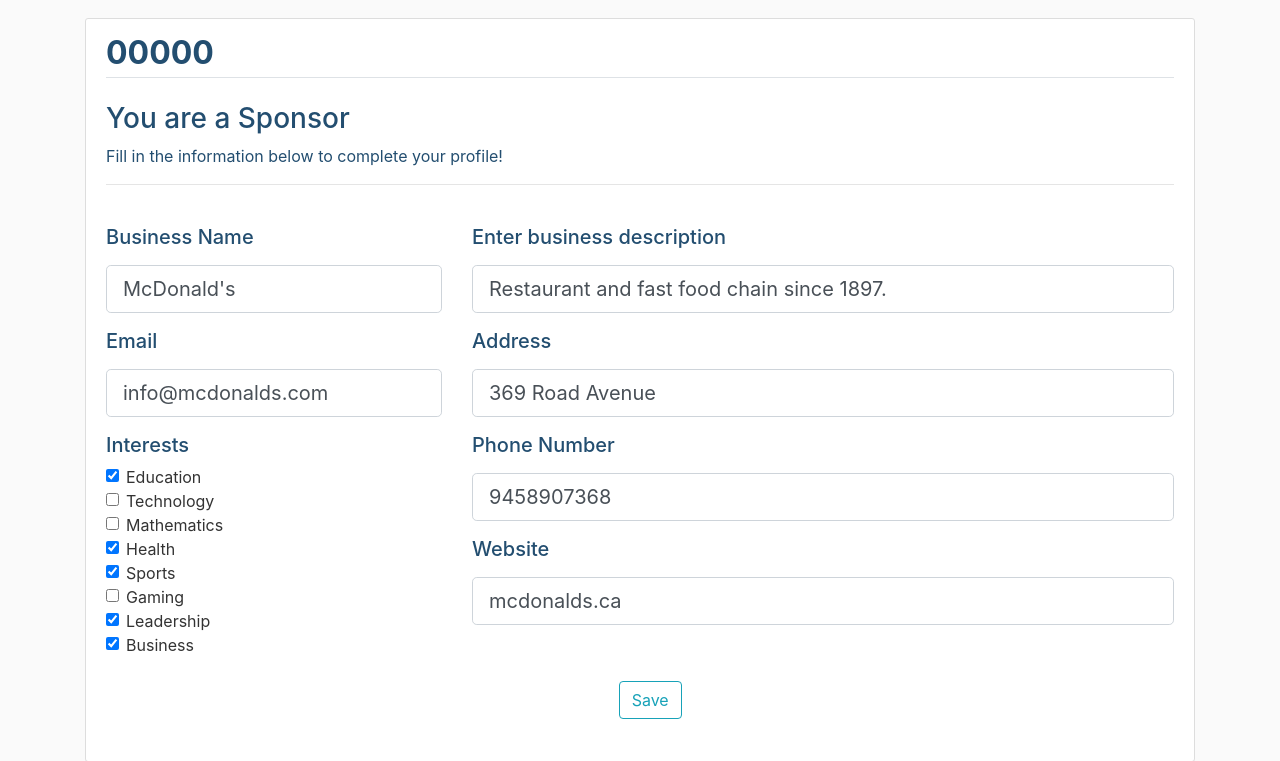
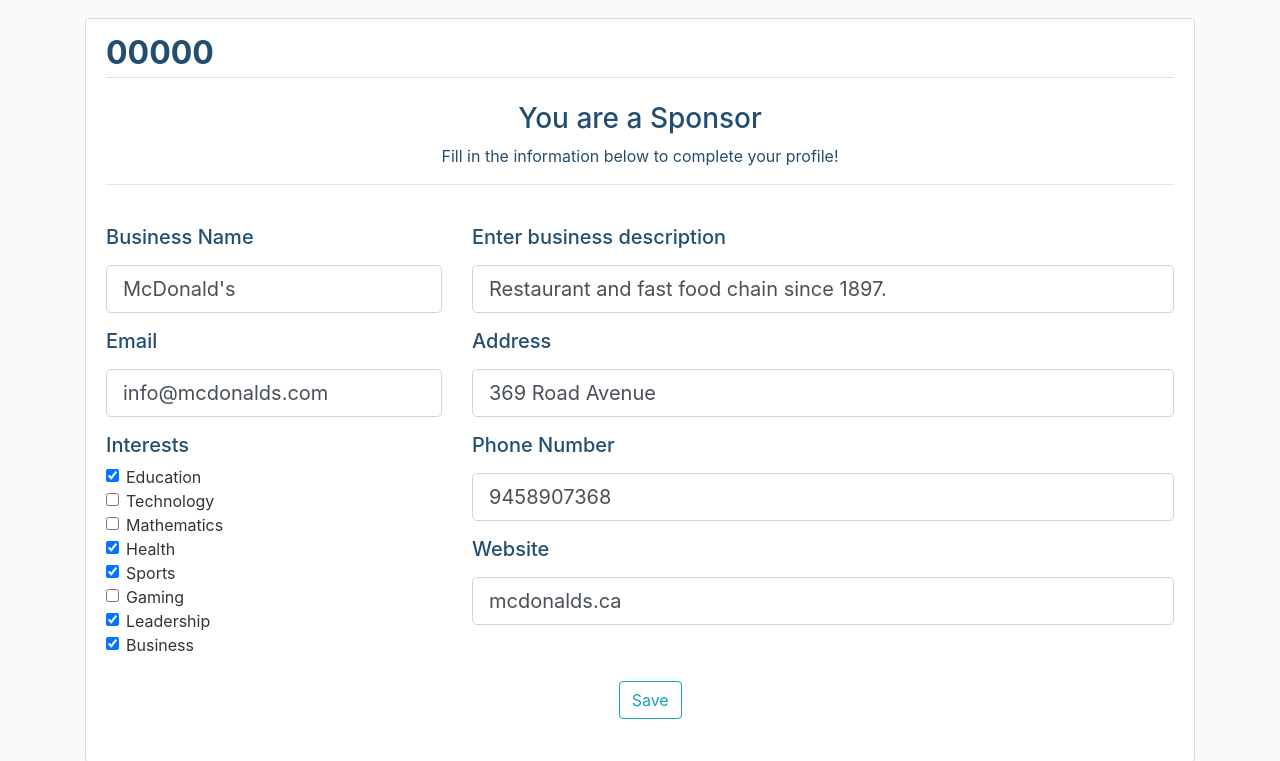
Before and after one commit to alexhu316/WaffleHacks, a Flask app: page /account_sponsor in a window 1280 px wide. Shown: the part 62-823 px from the top of the page. Run offline with Flask 2, Linux system fonts and the light colour scheme; a user stored in the database is signed in; some libraries are stand-ins or nearby versions.

Commit message:
Update account_sponsor.html

```diff
--- a/main/templates/account_sponsor.html
+++ b/main/templates/account_sponsor.html
@@ -5,8 +5,8 @@
             {{ form.csrf_token }}
             <fieldset class="form-group">
                 <legend class="border-bottom mb-4" style="font-size: xx-large; font-weight: bolder; color: #234E70;">{{current_user.username}}</legend>
-                <h3 style="color:#234E70">You are a {{current_user.user_type}}</h3>
-                <p style="color:#234E70">Fill in the information below to complete your profile!</p>
+                <h3 style="color:#234E70; text-align: center;">You are a {{current_user.user_type}}</h3>
+                <p style="color:#234E70; text-align: center;">Fill in the information below to complete your profile!</p>
                 <hr>
             <div class="countainer">
                     <br>
```
